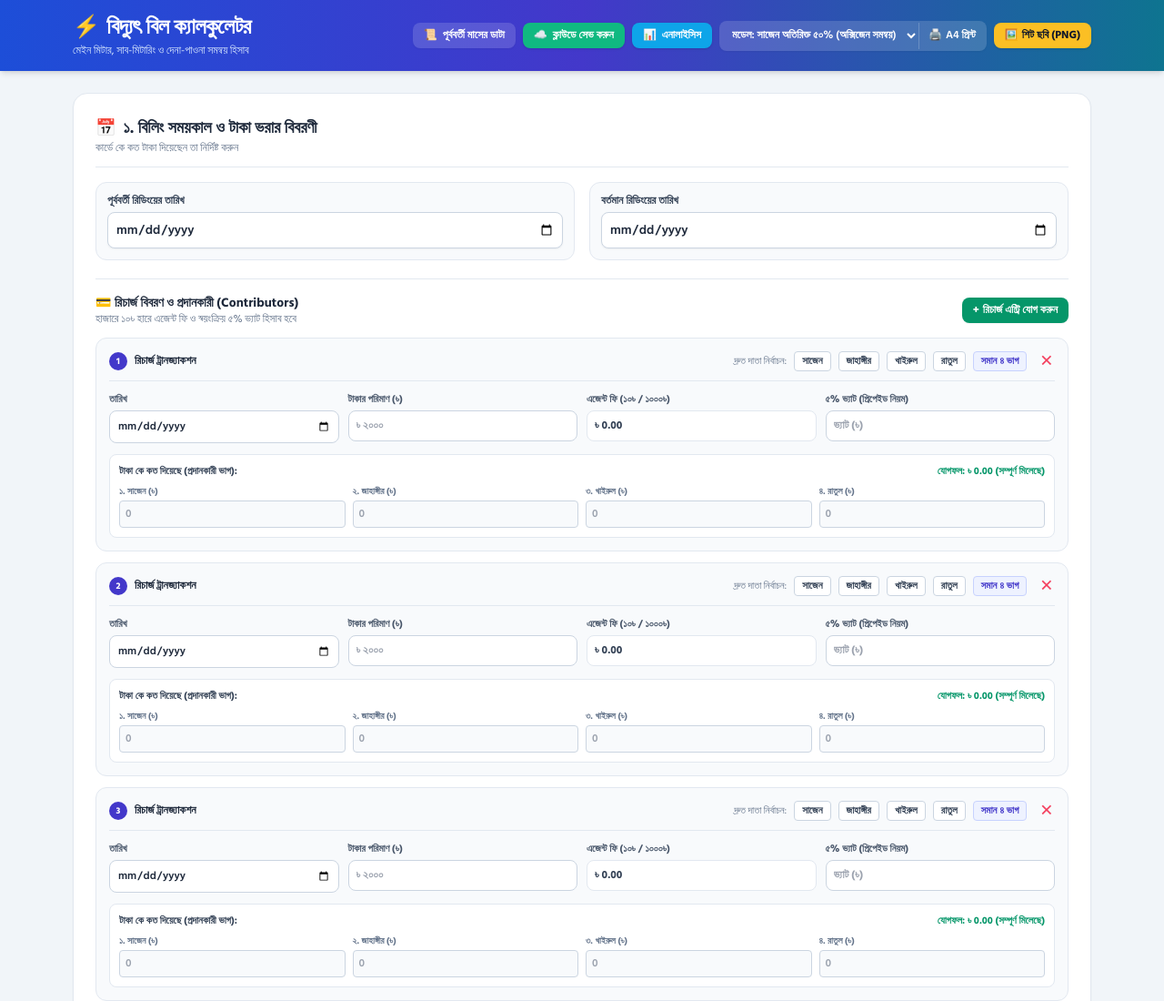
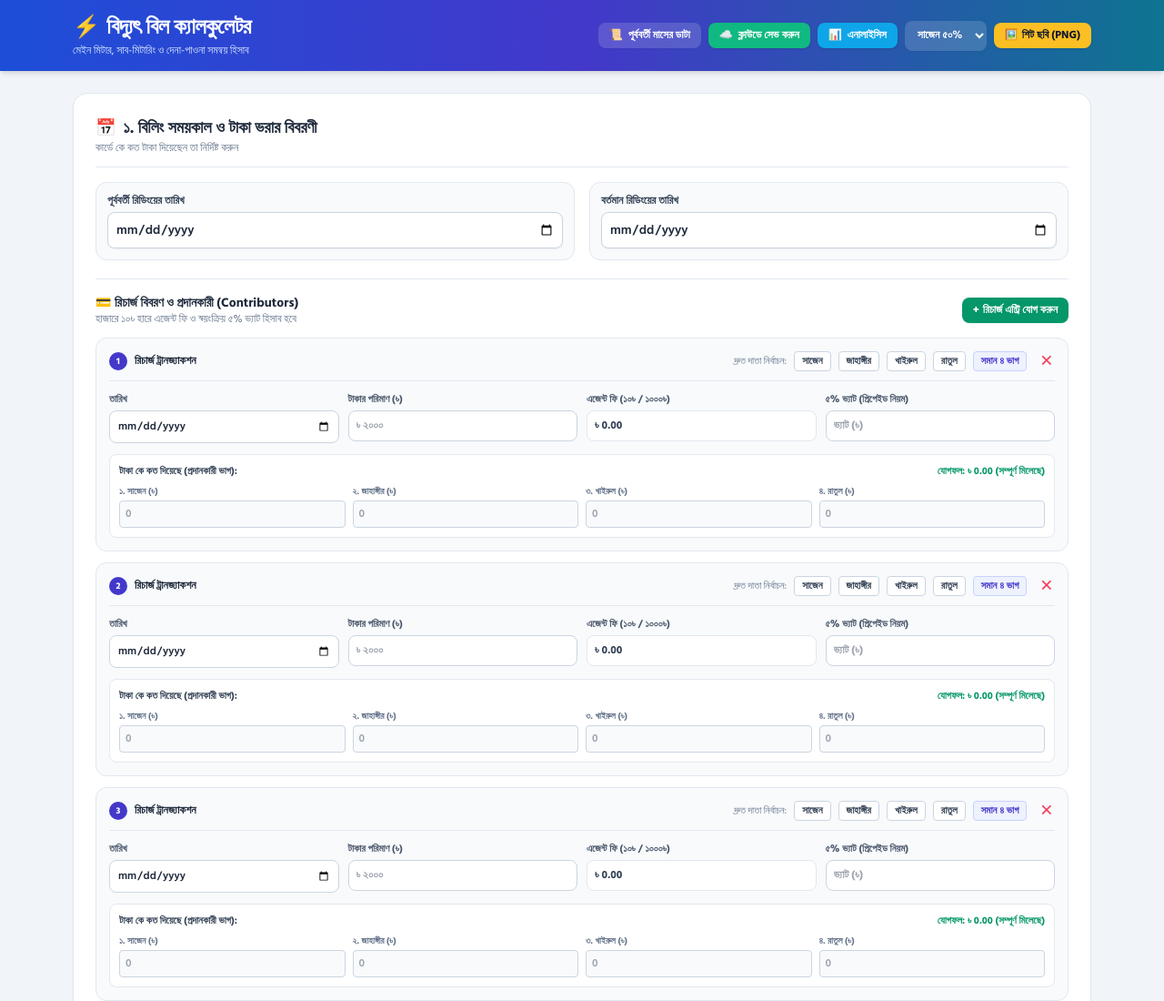
Before and after one commit to Mri-Ratul/bidyut-hisab, a plain HTML site: page index.html in a window 1280 px wide. Shown: the top 1100 px of the page at 91% size. Drawn offline with nearby package versions, Linux system fonts and the light colour scheme.

Commit message:
Update index.html

```diff
--- a/index.html
+++ b/index.html
@@ -288,16 +288,11 @@
           <span>📊</span> এনালাইসিস
         </button>
 
-        <!-- Dropdown + Print Combined Group -->
-        <div class="flex items-center bg-white/15 rounded-lg p-0.5 shadow-sm">
-          <select id="billingModelSelect" onchange="calculateBill(); saveToLocalStorage();" class="bg-transparent text-white text-xs font-semibold px-2 py-1 outline-none cursor-pointer border-r border-white/20 hover:bg-white/10 rounded-l-md transition" title="বিল বণ্টনের মডেল নির্বাচন করুন">
-            <option value="sajen_extra" class="text-slate-800 font-medium">মডেল: সাজেন অতিরিক্ত ৫০% (অক্সিজেন সমন্বয়)</option>
-            <option value="equal_split" class="text-slate-800 font-medium">মডেল: সমান চার ভাগ (স্বাভাবিক অবস্থা)</option>
-          </select>
-          <button onclick="window.print()" class="text-white hover:bg-white/20 text-xs font-semibold px-2.5 py-1 rounded-r-md transition flex items-center gap-1">
-            <span>🖨️</span> A4 প্রিন্ট
-          </button>
-        </div>
+        <!-- Billing Mode Selector (Short & Clean) -->
+<select id="billingModelSelect" onchange="calculateBill(); saveToLocalStorage();" class="bg-white/15 hover:bg-white/25 text-white text-xs font-semibold px-2.5 py-1.5 rounded-lg transition outline-none cursor-pointer shadow-sm">
+  <option value="sajen_extra" class="text-slate-800 font-medium">সাজেন ৫০%</option>
+  <option value="equal_split" class="text-slate-800 font-medium">সমান ভাগ</option>
+</select>
 
         <button onclick="downloadContainer('full-summary-sheet', 'Full_Electricity_Statement.png')" class="bg-amber-400 hover:bg-amber-500 text-slate-900 text-xs font-bold px-3 py-1.5 rounded-lg transition flex items-center gap-1 shadow">
           <span>🖼️</span> শিট ছবি (PNG)
```
